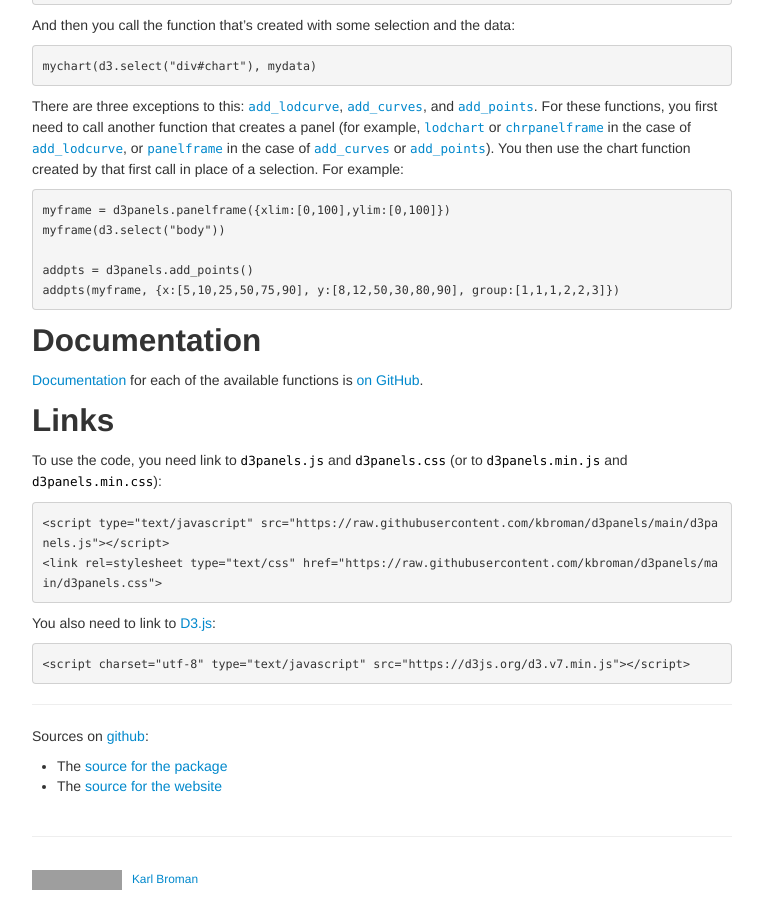
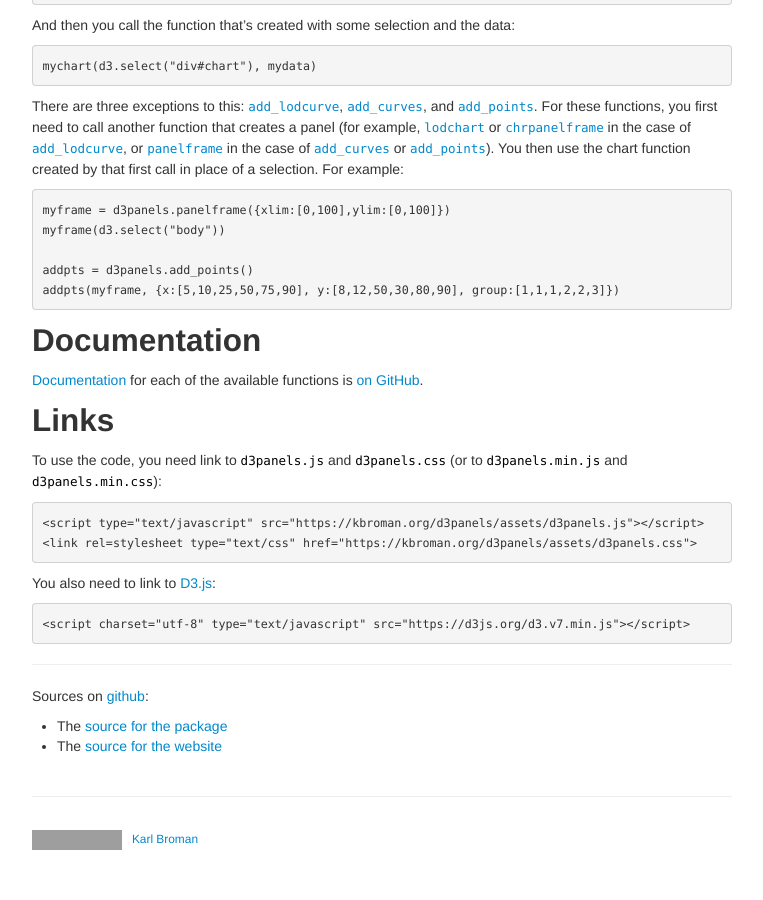
Before and after one commit to kbroman/d3panels, a Jekyll site: the page built from index.md, in a window 1280 px wide and 900 px high, scrolled down 2548 px. Shown: the whole window, without its empty margins (258-1021 px from the left). Built offline with Jekyll 4.4.1, drawn with Linux system fonts in a browser that asks for light colours; after the commit the page ends 3408 px from its top, so only the background shows below that; grey boxes are pictures that could not be loaded.

Commit message:
update links for d3panels.js and d3panels.css

````diff
--- a/index.md
+++ b/index.md
@@ -153,8 +153,8 @@ To use the code, you need link to `d3panels.js` and `d3panels.css` (or
 to `d3panels.min.js` and `d3panels.min.css`):
 
 ```html
-<script type="text/javascript" src="https://raw.githubusercontent.com/kbroman/d3panels/main/d3panels.js"></script>
-<link rel=stylesheet type="text/css" href="https://raw.githubusercontent.com/kbroman/d3panels/main/d3panels.css">
+<script type="text/javascript" src="https://kbroman.org/d3panels/assets/d3panels.js"></script>
+<link rel=stylesheet type="text/css" href="https://kbroman.org/d3panels/assets/d3panels.css">
 ```
 
 You also need to link to [D3.js](https://d3js.org):
````
